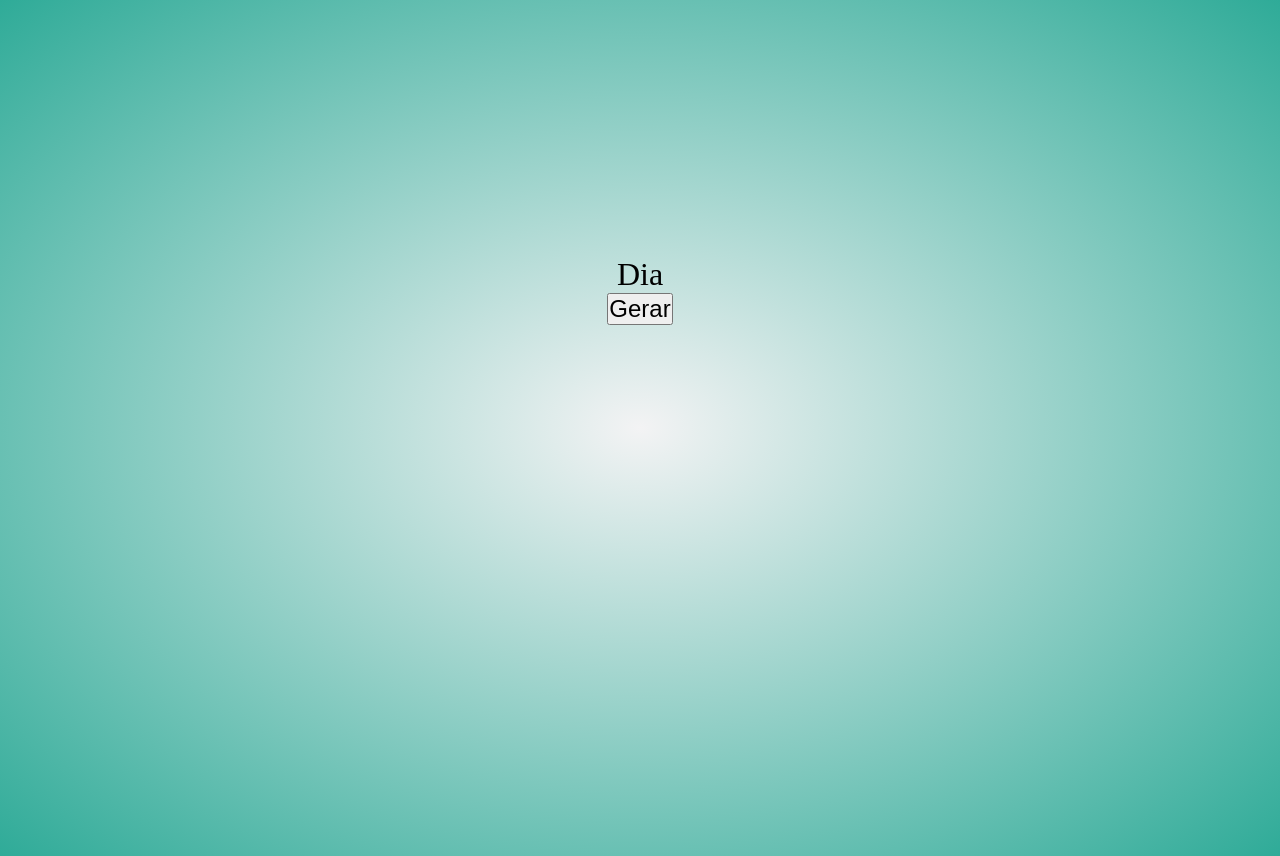
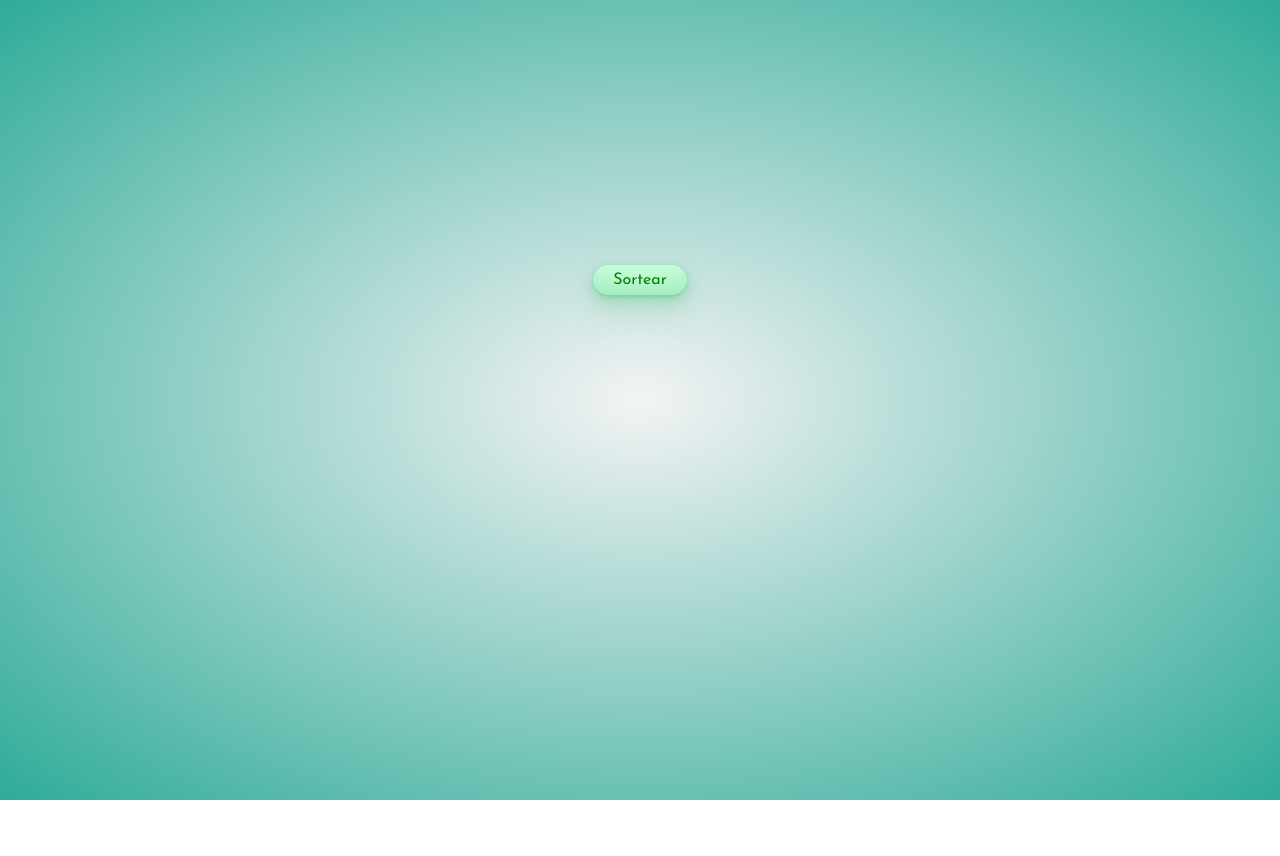
Before and after one commit to diego-tavares/random-day-generator, a plain HTML site: page index.html in a window 1280 px wide. After the commit the page ends 800 px from the top, so only its background shows below. Drawn offline with Linux system fonts and the light colour scheme.

Commit message:
Projeto concluído

```diff
--- a/css/style.css
+++ b/css/style.css
@@ -1,31 +1,53 @@
+@import url('https://fonts.googleapis.com/css2?family=Josefin+Sans:wght@400;500&display=swap');
+
 * {
-    margin: 0;
-    padding: 0;
-    box-sizing: border-box;
+  margin: 0;
+  padding: 0;
+  box-sizing: border-box;
+  font-family: 'Josefin Sans', sans-serif;
 }
 
 body {
   background: radial-gradient(#f3f3f4, #2fab98);
 }
+button {
+  background-color: #c2fbd7;
+  border-radius: 100px;
+  box-shadow: rgba(44, 187, 99, .2) 0 -25px 18px -14px inset,rgba(44, 187, 99, .15) 0 1px 2px,rgba(44, 187, 99, .15) 0 2px 4px,rgba(44, 187, 99, .15) 0 4px 8px,rgba(44, 187, 99, .15) 0 8px 16px,rgba(44, 187, 99, .15) 0 16px 32px;
+  color: green;
+  cursor: pointer;
+  display: inline-block;
+  padding: 7px 20px;
+  text-align: center;
+  text-decoration: none;
+  transition: all 250ms;
+  border: 0;
+  font-size: 16px;
+  user-select: none;
+  -webkit-user-select: none;
+  touch-action: manipulation;
+  margin-top: 65px
+}
+
+button:hover {
+  box-shadow: rgba(44,187,99,.35) 0 -25px 18px -14px inset,rgba(44,187,99,.25) 0 1px 2px,rgba(44,187,99,.25) 0 2px 4px,rgba(44,187,99,.25) 0 4px 8px,rgba(44,187,99,.25) 0 8px 16px,rgba(44,187,99,.25) 0 16px 32px;
+  transform: scale(1.05);
+}
 
 .align {
-  height: 600px;
   display: flex;
   flex-direction: column;
   align-items: center;
-  margin-top: 20%
+  margin-top: 200px;
 }
 
 .dia {
   font-size: xx-large;
 }
 
-button {
-  font-size: x-large;
-}
 .roleta {
-    border: 16px solid #f3f3f3; /* Light grey */
-    border-top: 16px solid #3498db; /* Blue */
+    border: 16px solid #f3f3f3;
+    border-top: 16px solid #3498db;
     border-radius: 50%;
     width: 120px;
     height: 120px;
--- a/index.html
+++ b/index.html
@@ -9,8 +9,8 @@
 <body>
 
     <div class="align">
-        <span class="dia" id="dia">Dia</span>
-        <main> <button id="button">Gerar</button></main>
+        <span class="dia" id="dia"></span>
+        <main> <button id="button">Sortear</button></main>
         <div class="roleta" id="roleta"></div>
     </div>
 
--- a/js/main.js
+++ b/js/main.js
@@ -8,10 +8,16 @@ function gerarDia () {
    randomDay = diasDaSemana[Math.floor(Math.random() * diasDaSemana.length)];
 
    roleta.style.display = "flex";
+   button.style.display ="none";
+   dia.style.display= "none";
 
       setTimeout(function() {
          dia.innerText = randomDay;
          roleta.style.display = "none";
+         button.style.display ="flex";
+         button.style.margin ="20% 0 0 0"
+         button.textContent = "Sortear Novamente"
+         dia.style.display= "flex";
       }, 3000)
 
 
```
